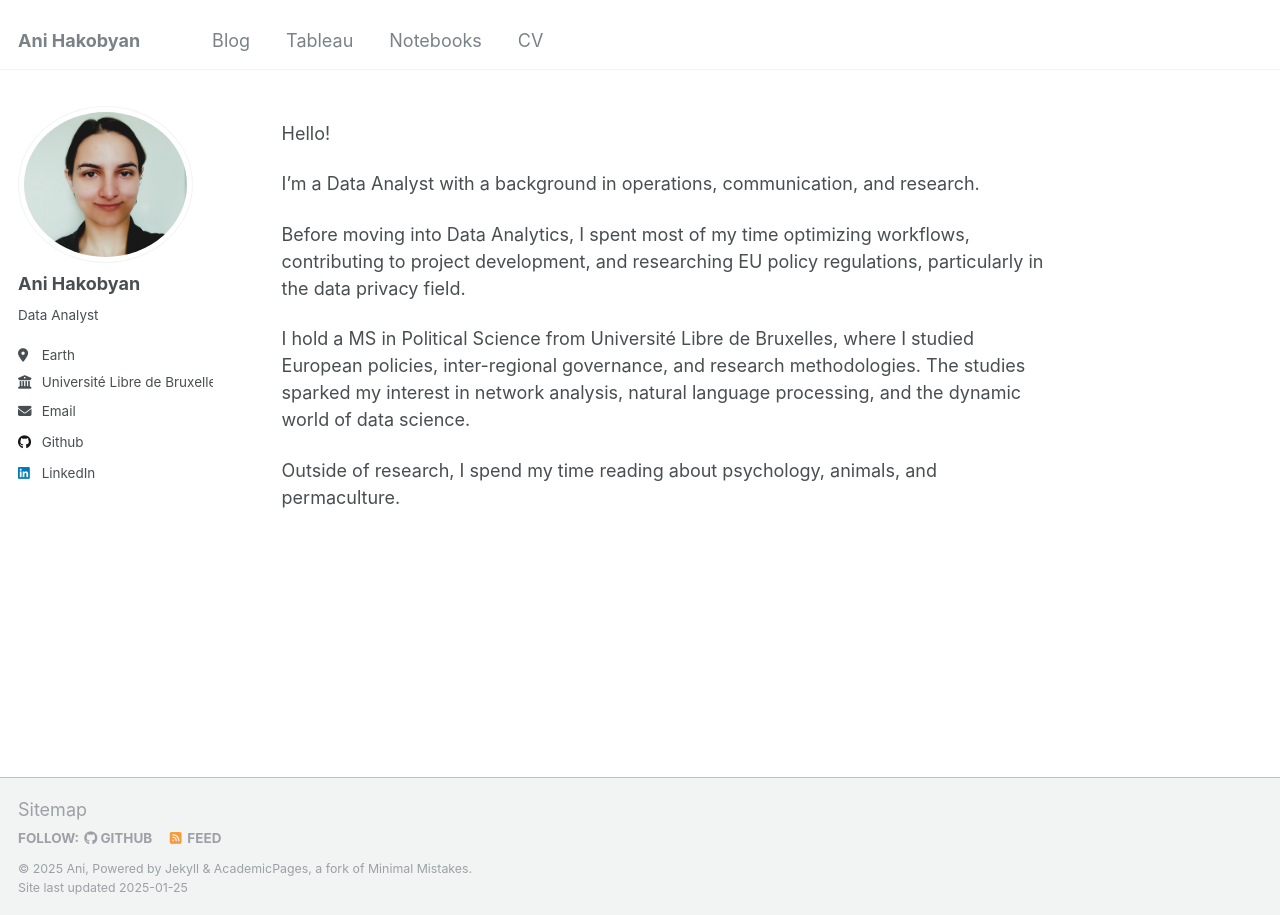
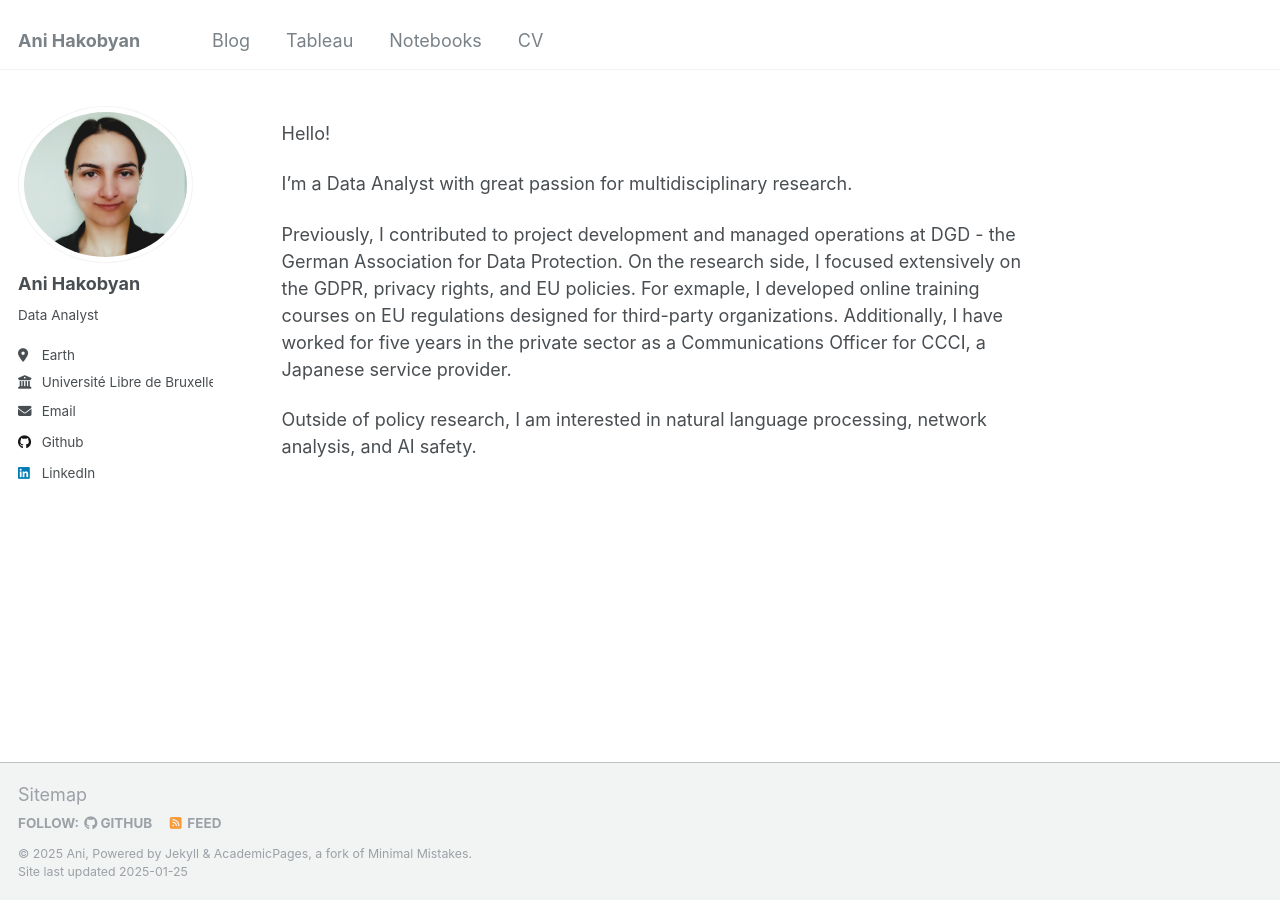
Before and after one commit to anihakobjan/anihakobjan.github.io, a Jekyll site: the page built from _pages/about.md, in a window 1280 px wide. Built offline with Jekyll 4.4.1, drawn with Linux system fonts in a browser that asks for light colours.

Commit message:
Update about.md

```diff
--- a/_pages/about.md
+++ b/_pages/about.md
@@ -12,11 +12,8 @@ redirect_from:
 
 Hello!
 
+I'm a Data Analyst with great passion for multidisciplinary research.
 
-I'm a Data Analyst with a background in operations, communication, and research.
+Previously, I contributed to project development and managed operations at DGD - the German Association for Data Protection. On the research side, I focused extensively on the GDPR, privacy rights, and EU policies. For exmaple, I developed online training courses on EU regulations designed for third-party organizations. Additionally, I have worked for five years in the private sector as a Communications Officer for CCCI, a Japanese service provider.
 
-Before moving into Data Analytics, I spent most of my time optimizing workflows, contributing to project development, and researching EU policy regulations, particularly in the data privacy field.
-
-I hold a MS in Political Science from Université Libre de Bruxelles, where I studied European policies, inter-regional governance, and research methodologies. The studies sparked my interest in network analysis, natural language processing, and the dynamic world of data science.
-
-Outside of research, I spend my time reading about psychology, animals, and permaculture.
+Outside of policy research, I am interested in natural language processing, network analysis, and AI safety.
```
